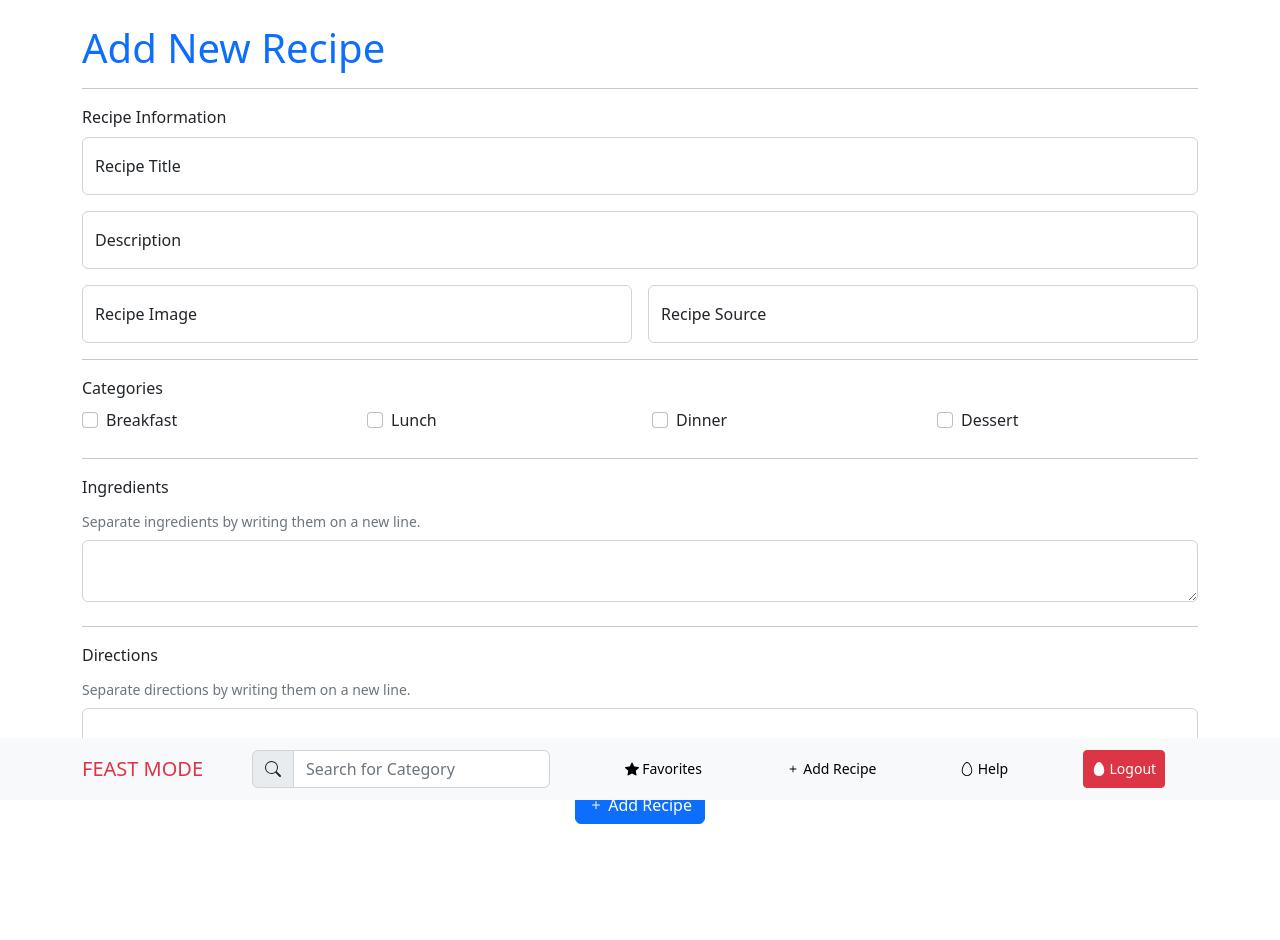
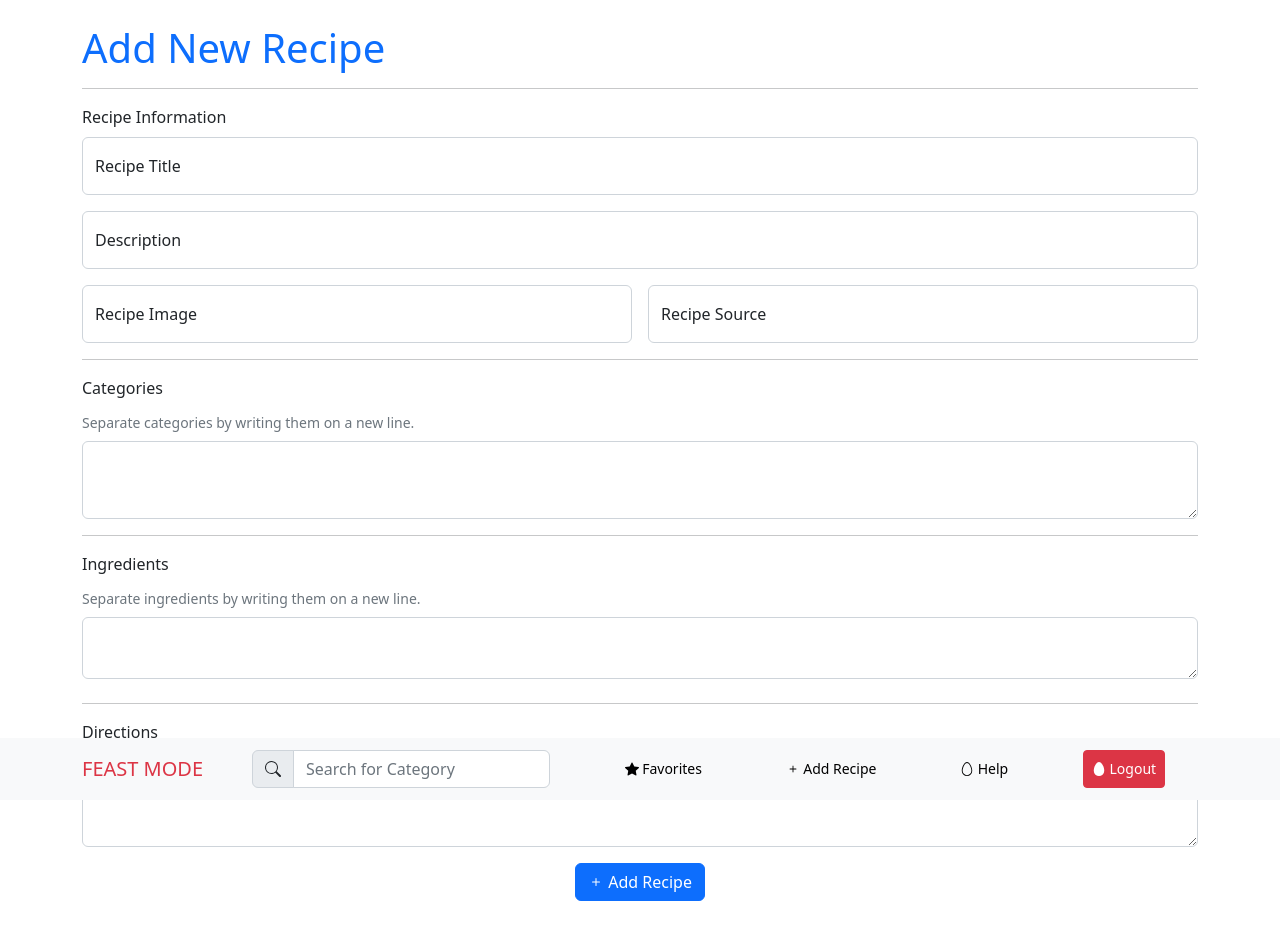
Before and after one commit to Martiz27/Milestone-Project-3-Recipe-App, a React (Create React App) app in the folder frontend/: page /recipes/new in a window 1280 px wide. Shown: the top 940 px of the page. Before the commit the page ends 896 px from the top, so only its background shows below. Built offline with nearby package versions, Linux system fonts and the light colour scheme.

Commit message:
updated recipe forms with category schema array

```diff
--- a/frontend/src/recipes/EditRecipeForm.js
+++ b/frontend/src/recipes/EditRecipeForm.js
@@ -124,55 +124,25 @@ function EditRecipeForm() {
 
                 <hr />
 
-                <Row className='mb-4'>
+                <Form.Group >
                     <Form.Label>
                         Categories
                     </Form.Label>
-
-                    <Form.Group as={Col} id="BreakfastCheck">
-                        <Form.Check
-                            type="checkbox"
-                            label="Breakfast"
-                            defaultChecked={recipe.breakfast}
-                            id='breakfast'
-                            name='breakfast'
-                            onChange={e => setRecipe({ ...recipe, breakfast: e.target.checked })}
-                        />
-                    </Form.Group>
-
-                    <Form.Group as={Col} id="LunchCheck">
-                        <Form.Check
-                            type="checkbox"
-                            label="Lunch"
-                            defaultChecked={recipe.lunch}
-                            id='lunch'
-                            name='lunch'
-                            onChange={e => setRecipe({ ...recipe, lunch: e.target.checked })}
-                        />
-                    </Form.Group>
-
-                    <Form.Group as={Col} id="DinnerCheck">
-                        <Form.Check
-                            type="checkbox"
-                            label="Dinner"
-                            defaultChecked={recipe.dinner}
-                            id='dinner'
-                            name='dinner'
-                            onChange={e => setRecipe({ ...recipe, dinner: e.target.checked })}
-                        />
-                    </Form.Group>
-
-                    <Form.Group as={Col} id="DessertCheck">
-                        <Form.Check
-                            type="checkbox"
-                            label="Dessert"
-                            defaultChecked={recipe.dessert}
-                            id='dessert'
-                            name='dessert'
-                            onChange={e => setRecipe({ ...recipe, dessert: e.target.checked })}
-                        />
-                    </Form.Group>
-                </Row>
+                    <Row>
+                        <Form.Text>
+                            Separate categories by writing them on a new line.
+                        </Form.Text>
+                    </Row>
+                    <Form.Control
+                        as="textarea"
+                        className='mt-2 lh-lg'
+                        id='tags'
+                        name='tags'
+                        defaultValue={recipe.category.join('\n')}
+                        rows={recipe.category.length}
+                        onBlur={e => setRecipe({ ...recipe, category: e.target.value.split(/\r?\n/) })}
+                    />
+                </Form.Group>
 
                 <hr />
 
--- a/frontend/src/recipes/NewRecipeForm.js
+++ b/frontend/src/recipes/NewRecipeForm.js
@@ -1,4 +1,4 @@
-import { useState, useEffect } from 'react'
+import { useState } from 'react'
 import { useNavigate } from 'react-router-dom'
 import { Container, Form, FloatingLabel, Row, Col, Button } from 'react-bootstrap';
 import { BsPlus } from 'react-icons/bs'
@@ -9,10 +9,7 @@ function NewRecipeForm() {
 
     const [recipe, setRecipe] = useState({
         "title": '',
-        "breakfast": null,
-        "lunch": null,
-        "dinner": null,
-        "dessert": null,
+        "category": [],
         "favorite": false,
         "ingredients": '',
         "directions": '',
@@ -22,6 +19,11 @@ function NewRecipeForm() {
     })
 
     async function handleSubmit(e) {
+        // console.log(e.target[4].value)
+        // let tagArray = e.target[4].value.split(/\r?\n/)
+        // console.log(tagArray)
+        // setRecipe({ ...recipe, category: tagArray })
+
         e.preventDefault()
         await fetch(`http://localhost:5000/recipes`, {
             method: 'POST',
@@ -115,47 +117,23 @@ function NewRecipeForm() {
 
                 <hr />
 
-                <Row className='mb-4'>
+                <Form.Group >
                     <Form.Label>
                         Categories
                     </Form.Label>
-                    <Form.Group as={Col} id="BreakfastCheck">
-                        <Form.Check
-                            type="checkbox"
-                            label="Breakfast"
-                            id='breakfast'
-                            name='breakfast'
-                            onChange={e => setRecipe({ ...recipe, breakfast: e.target.checked })}
-                        />
-                    </Form.Group>
-                    <Form.Group as={Col} id="LunchCheck">
-                        <Form.Check
-                            type="checkbox"
-                            label="Lunch"
-                            id='lunch'
-                            name='lunch'
-                            onChange={e => setRecipe({ ...recipe, lunch: e.target.checked })}
-                        />
-                    </Form.Group>
-                    <Form.Group as={Col} id="DinnerCheck">
-                        <Form.Check
-                            type="checkbox"
-                            label="Dinner"
-                            id='dinner'
-                            name='dinner'
-                            onChange={e => setRecipe({ ...recipe, dinner: e.target.checked })}
-                        />
-                    </Form.Group>
-                    <Form.Group as={Col} id="DessertCheck">
-                        <Form.Check
-                            type="checkbox"
-                            label="Dessert"
-                            id='dessert'
-                            name='dessert'
-                            onChange={e => setRecipe({ ...recipe, dessert: e.target.checked })}
-                        />
-                    </Form.Group>
-                </Row>
+                    <Row>
+                        <Form.Text>
+                            Separate categories by writing them on a new line.
+                        </Form.Text>
+                    </Row>
+                    <Form.Control
+                        as="textarea"
+                        className='mt-2 lh-lg'
+                        id='tags'
+                        name='tags'
+                        onChange={e => setRecipe({ ...recipe, category: e.target.value.split(/\r?\n/) })}
+                    />
+                </Form.Group>
 
                 <hr />
 
```
